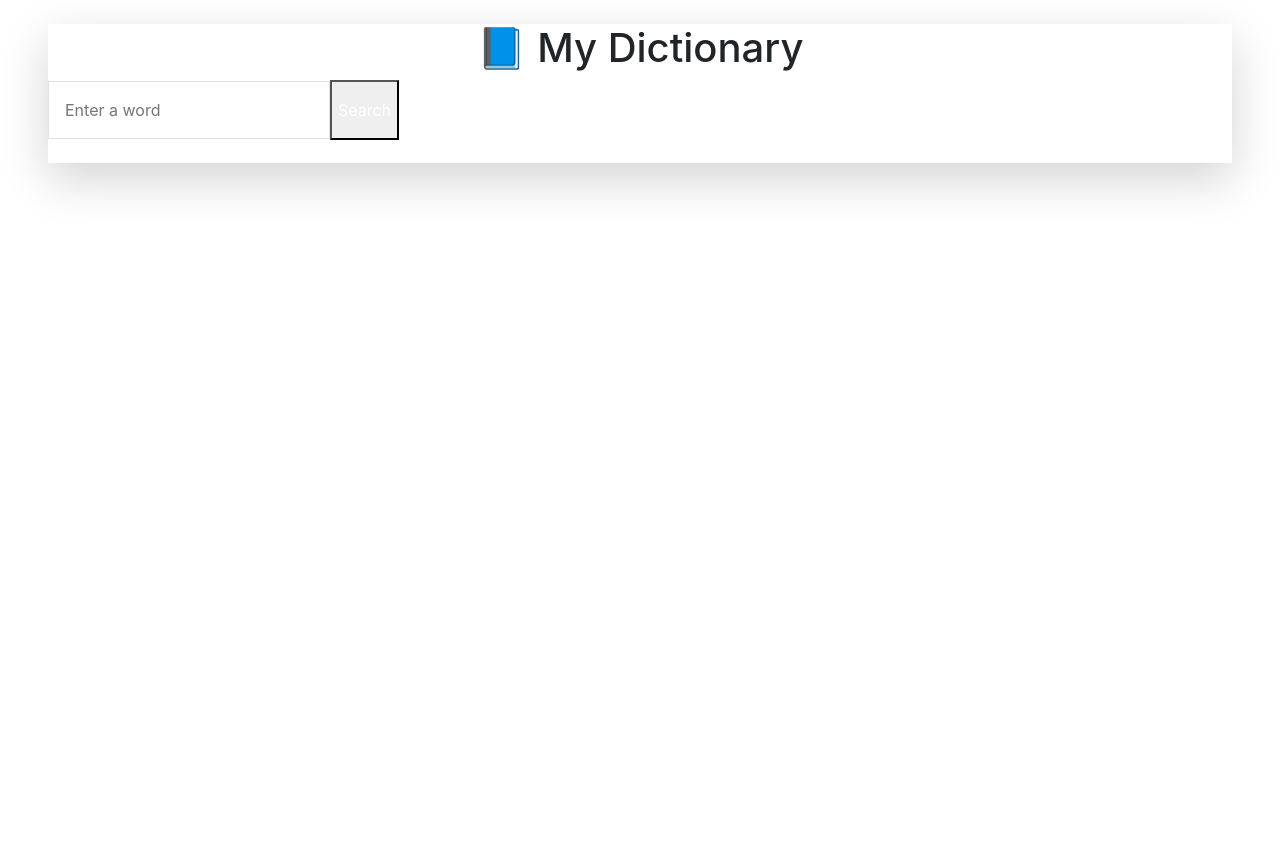
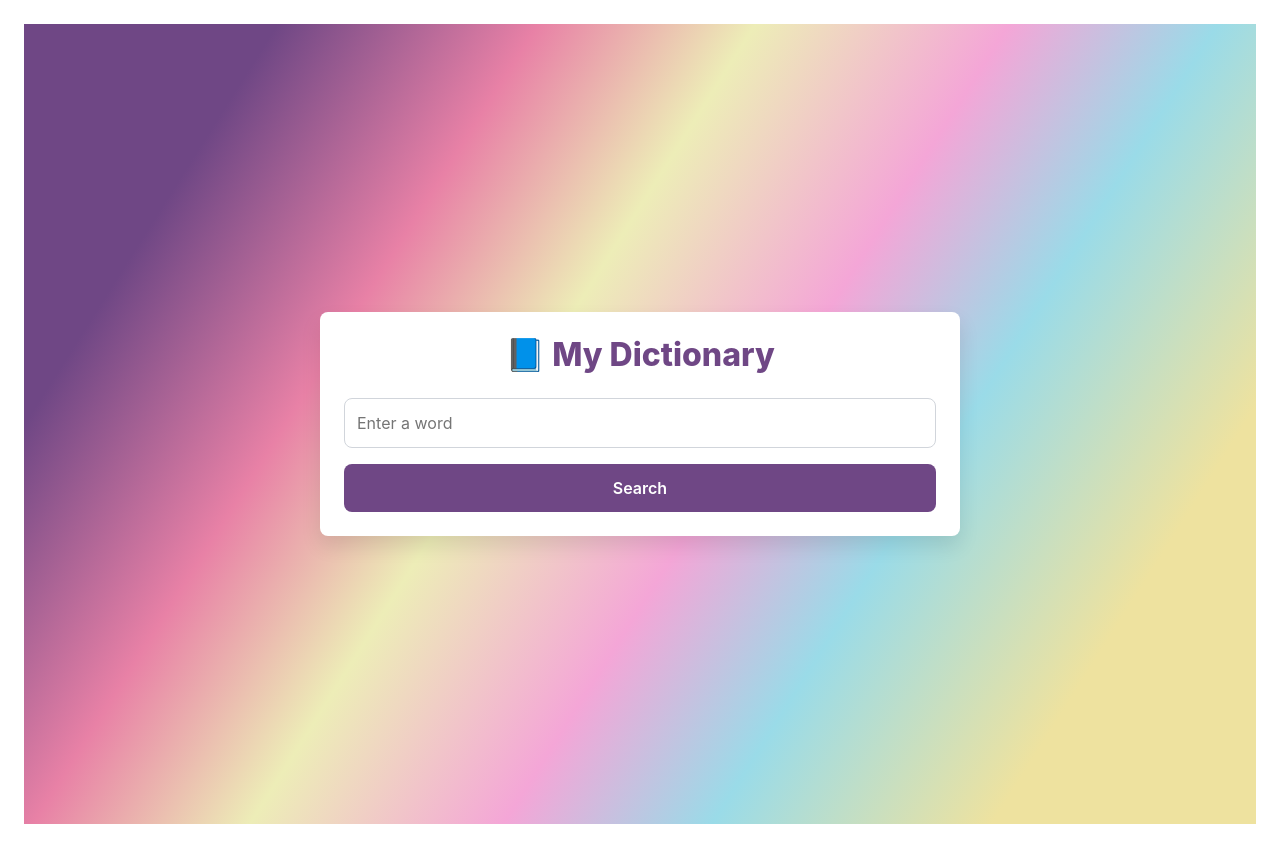
Before and after one commit to Elmari121/dictionary-app, a React (Create React App) app: page / in a window 1280 px wide. Before the commit the page ends 800 px from the top, so only its background shows below. Built offline with nearby package versions, Linux system fonts and the light colour scheme.

Commit message:
replace tailwind with css

```diff
--- a/src/Meaning.js
+++ b/src/Meaning.js
@@ -1,4 +1,5 @@
 import React from "react";
+import "./meaning.css";
 
 export default function Meaning({ meaning, onSynonymClick }) {
   if (!meaning || !Array.isArray(meaning.definitions) || meaning.definitions.length === 0) {
@@ -9,22 +10,22 @@ export default function Meaning({ meaning, onSynonymClick }) {
   const synonyms = firstDefinition.synonyms || [];
 
   return (
-    <div className="mb-4">
-      <p className="italic text-gray-600">{meaning.partOfSpeech}</p>
-      <p className="text-sm text-gray-800">{firstDefinition.definition}</p>
+    <div className="meaning-container">
+      <p className="part-of-speech">{meaning.partOfSpeech}</p>
+      <p className="definition-text">{firstDefinition.definition}</p>
 
       {firstDefinition.example && (
-        <p className="text-xs text-gray-500 mt-1">e.g. {firstDefinition.example}</p>
+        <p className="example-text">e.g. {firstDefinition.example}</p>
       )}
 
       {synonyms.length > 0 && (
-        <div className="text-sm text-purple-700 mt-2">
+        <div className="synonyms">
           <strong>Synonyms:</strong>{" "}
           {synonyms.slice(0, 5).map((syn, idx) => (
             <button
               key={idx}
               onClick={() => onSynonymClick(syn)}
-              className="underline hover:text-purple-900 mr-2"
+              className="synonym-button"
             >
               {syn}
             </button>
--- /dev/null
+++ b/src/Results.css
@@ -0,0 +1,71 @@
+.result-container {
+  margin-top: 1.5rem;
+}
+
+.result-word {
+  font-size: 1.25rem;
+  font-weight: 600;
+  margin-bottom: 0.5rem;
+  text-transform: capitalize;
+}
+
+.phonetic-group {
+  margin-bottom: 1rem;
+}
+
+.phonetic-item {
+  display: flex;
+  align-items: center;
+  gap: 0.75rem;
+  margin-bottom: 0.5rem;
+}
+
+.phonetic-text {
+  font-style: italic;
+  font-size: 0.875rem;
+  color: #4b5563;
+}
+
+.audio-button {
+  padding: 0.5rem;
+  border-radius: 9999px;
+  background-color:#6f4785 ;
+  color: white;
+  border: none;
+  box-shadow: 0 4px 6px rgba(0, 0, 0, 0.1);
+  cursor: pointer;
+}
+
+.audio-button:hover {
+  background-color:#9b09e9;
+}
+
+.audio-button.loading {
+  background-color: #f59e0b;
+}
+
+.audio-button.playing {
+  background-color: #10b981;
+  animation: pulse 1s infinite;
+}
+
+.audio-button.error {
+  background-color: #ef4444;
+}
+
+@keyframes pulse {
+  0% {
+    transform: scale(1);
+  }
+  50% {
+    transform: scale(1.05);
+  }
+  100% {
+    transform: scale(1);
+  }
+}
+
+.no-meaning-message {
+  margin-top: 1rem;
+  color: #ef4444;
+}
--- a/src/Results.js
+++ b/src/Results.js
@@ -1,6 +1,7 @@
 import React, { useState, useRef } from "react";
 import Meaning from "./Meaning";
 import { FaPlay, FaSpinner, FaExclamationTriangle } from "react-icons/fa";
+import "./Results.css";
 
 export default function Result({ result, onSynonymClick }) {
   const [playingIndex, setPlayingIndex] = useState(null);
@@ -9,7 +10,6 @@ export default function Result({ result, onSynonymClick }) {
   const audioRef = useRef(null);
 
   const playAudio = (url, index) => {
-
     if (audioRef.current) {
       audioRef.current.pause();
       audioRef.current.currentTime = 0;
@@ -19,11 +19,9 @@ export default function Result({ result, onSynonymClick }) {
     const audio = new Audio(url);
     audioRef.current = audio;
 
-
     setErrorIndex(null);
     setLoadingIndex(index);
     setPlayingIndex(null);
-
 
     audio.oncanplaythrough = () => {
       setLoadingIndex(null);
@@ -31,11 +29,9 @@ export default function Result({ result, onSynonymClick }) {
       audio.play();
     };
 
-
     audio.onended = () => {
       setPlayingIndex(null);
     };
-
 
     audio.onerror = () => {
       setLoadingIndex(null);
@@ -45,31 +41,30 @@ export default function Result({ result, onSynonymClick }) {
   };
 
   if (!result || !Array.isArray(result.meanings) || result.meanings.length === 0) {
-    return <p className="mt-4 text-red-500">No meanings available.</p>;
+    return <p className="no-meaning-message">No meanings available.</p>;
   }
 
   const firstMeaning = result.meanings[0];
 
   return (
-    <div className="mt-6">
-      <h2 className="text-xl font-semibold mb-2 capitalize">{result.word}</h2>
+    <div className="result-container">
+      <h2 className="result-word">{result.word}</h2>
 
       {result.phonetics && result.phonetics.length > 0 && (
-        <div className="mb-4 space-y-2">
+        <div className="phonetic-group">
           {result.phonetics.map((phonetic, index) => (
-            <div key={index} className="flex items-center space-x-3">
+            <div key={index} className="phonetic-item">
               {phonetic.text && (
-                <span className="text-sm text-gray-600 italic">{phonetic.text}</span>
+                <span className="phonetic-text">{phonetic.text}</span>
               )}
 
               {phonetic.audio && (
                 <button
                   onClick={() => playAudio(phonetic.audio, index)}
-                  className={`p-2 rounded-full bg-blue-500 hover:bg-blue-600 text-white shadow
-                    ${playingIndex === index ? "bg-green-500 animate-pulse" : ""}
-                    ${loadingIndex === index ? "bg-yellow-500" : ""}
-                    ${errorIndex === index ? "bg-red-500" : "bg-blue-500 hover:bg-blue-600"}
-                    text-white
+                  className={`audio-button
+                    ${playingIndex === index ? "playing" : ""}
+                    ${loadingIndex === index ? "loading" : ""}
+                    ${errorIndex === index ? "error" : ""}
                   `}
                   title={
                     errorIndex === index
@@ -80,7 +75,7 @@ export default function Result({ result, onSynonymClick }) {
                   }
                 >
                   {loadingIndex === index ? (
-                    <FaSpinner className="animate-spin" />
+                    <FaSpinner className="icon-spin" />
                   ) : errorIndex === index ? (
                     <FaExclamationTriangle />
                   ) : (
--- a/src/dictionary.css
+++ b/src/dictionary.css
@@ -1,6 +1,62 @@
-body {
-  font-family: sans-serif;
-  background-color: #f3f4f6;
-  margin: 0;
-  padding: 0;
+
+.dictionary-container {
+  min-height: 100vh;
+  background: linear-gradient(122.3deg, #6f4785 14.6%, rgb(232, 129, 166) 29.6%, rgb(237, 237, 183) 42.1%, rgb(244, 166, 215) 56.7%, rgb(154, 219, 232) 68.7%, rgb(238, 226, 159) 84.8%);
+  display: flex;
+  justify-content: center;
+  align-items: center;
+  padding: 1rem;
 }
+
+.dictionary-box {
+  max-width: 640px;
+  width: 100%;
+  background-color: white;
+  border-radius: 0.5rem;
+  box-shadow: 0 10px 20px rgba(0, 0, 0, 0.1);
+  padding: 1.5rem;
+}
+
+.dictionary-title {
+  text-align: center;
+  font-size: 2rem;
+  font-weight: 800;
+  color: #6f4785;
+  margin-bottom: 1.5rem;
+}
+
+.dictionary-input {
+  width: 100%;
+  padding: 0.75rem;
+  border: 1px solid #d1d5db;
+  border-radius: 0.5rem;
+  margin-bottom: 1rem;
+  outline: none;
+  transition: border-color 0.2s, box-shadow 0.2s;
+}
+
+.dictionary-input:focus {
+  border-color:rgb(232, 129, 166) 29.6% ;
+  box-shadow:rgb(237, 237, 183) 42.1%;
+}
+
+.dictionary-button {
+  width: 100%;
+  background-color: #6f4785;
+  color: white;
+  padding: 0.75rem;
+  border: none;
+  border-radius: 0.5rem;
+  font-weight: 600;
+  cursor: pointer;
+  transition: background-color 0.2s ease-in-out;
+}
+
+.dictionary-button:hover {
+  background-color: #a103f6 14.6%;
+}
+
+.error-message {
+  color: #ef4444;
+  margin-top: 1rem;
+}
--- a/src/dictionary.js
+++ b/src/dictionary.js
@@ -1,6 +1,7 @@
 import React, { useState } from "react";
 import axios from "axios";
 import Result from "./Results";
+import "./dictionary.css";
 
 export default function Dictionary() {
   const [word, setWord] = useState("");
@@ -27,26 +28,21 @@ export default function Dictionary() {
   };
 
   return (
-    <div className="min-h-screen bg-gray-100 flex items-center justify-center px-4">
-      <div className="max-w-xl w-full bg-white rounded-lg shadow-lg p-6">
-        <h1 className="text-3xl font-extrabold text-center text-blue-700 mb-6">
-          📘 My Dictionary
-        </h1>
+    <div className="dictionary-container">
+      <div className="dictionary-box">
+        <h1 className="dictionary-title">📘 My Dictionary</h1>
         <input
           type="text"
           value={word}
           onChange={(e) => setWord(e.target.value)}
           onKeyDown={handleKeyDown}
           placeholder="Enter a word"
-          className="w-full border border-gray-300 p-3 rounded-lg focus:outline-none focus:ring-2 focus:ring-blue-500 transition duration-150 mb-4"
+          className="dictionary-input"
         />
-        <button
-          onClick={() => searchWord(word)}
-          className="w-full bg-blue-600 hover:bg-blue-700 text-white py-3 rounded-lg font-semibold transition duration-150"
-        >
+        <button onClick={() => searchWord(word)} className="dictionary-button">
           Search
         </button>
-        {error && <p className="text-red-500 mt-4">{error}</p>}
+        {error && <p className="error-message">{error}</p>}
         {result && <Result result={result} onSynonymClick={searchWord} />}
       </div>
     </div>
--- /dev/null
+++ b/src/meaning.css
@@ -0,0 +1,41 @@
+.meaning-container {
+  margin-bottom: 1rem;
+}
+
+.part-of-speech {
+  font-style: italic;
+  font-size: 0.875rem;
+  color: #4b5563;
+}
+
+.definition-text {
+  font-size: 0.9rem;
+  color: #1f2937;
+}
+
+.example-text {
+  font-size: 0.75rem;
+  color: #6b7280;
+  margin-top: 0.25rem;
+}
+
+.synonyms {
+  font-size: 0.875rem;
+  color: #6b21a8;
+  margin-top: 0.5rem;
+}
+
+.synonym-button {
+  text-decoration: underline;
+  margin-right: 0.5rem;
+  background: none;
+  border: none;
+  padding: 0;
+  color: #6b21a8;
+  cursor: pointer;
+  font-size: inherit;
+}
+
+.synonym-button:hover {
+  color: #4c1d95;
+}
```
